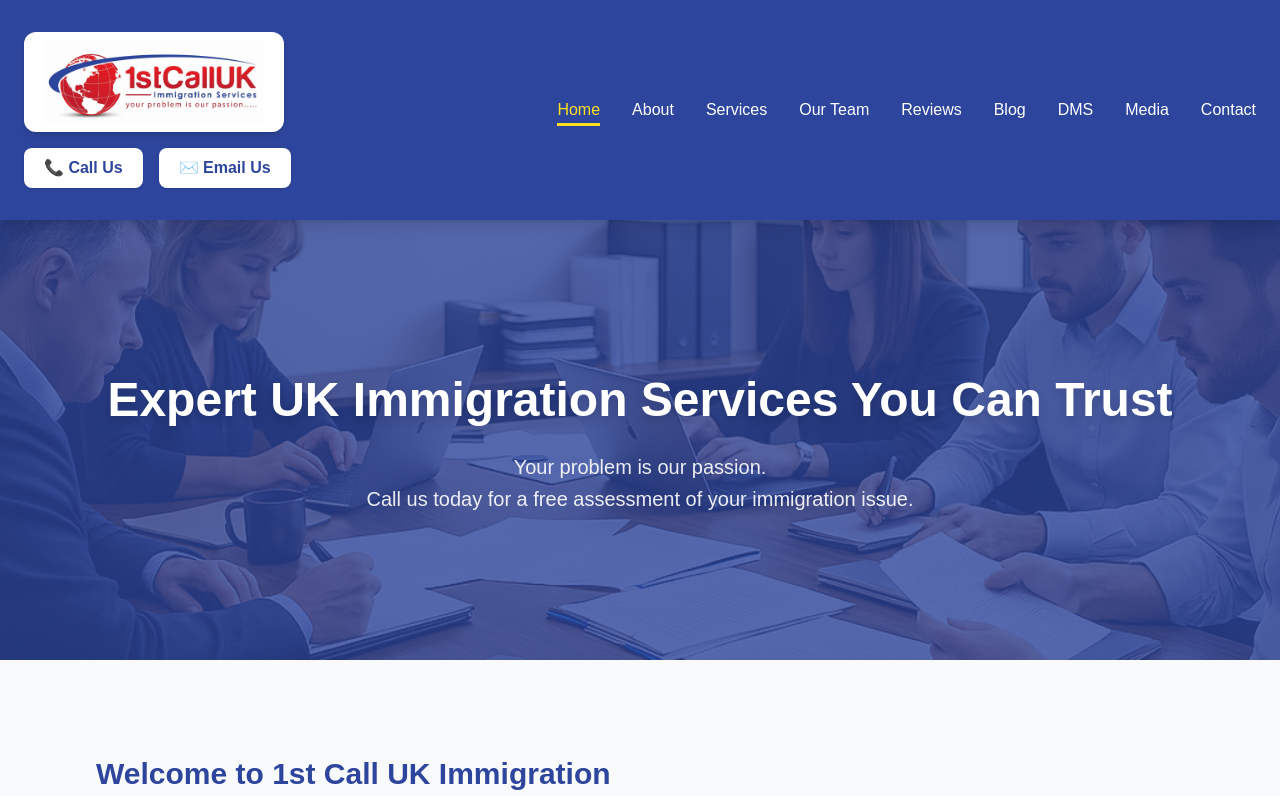
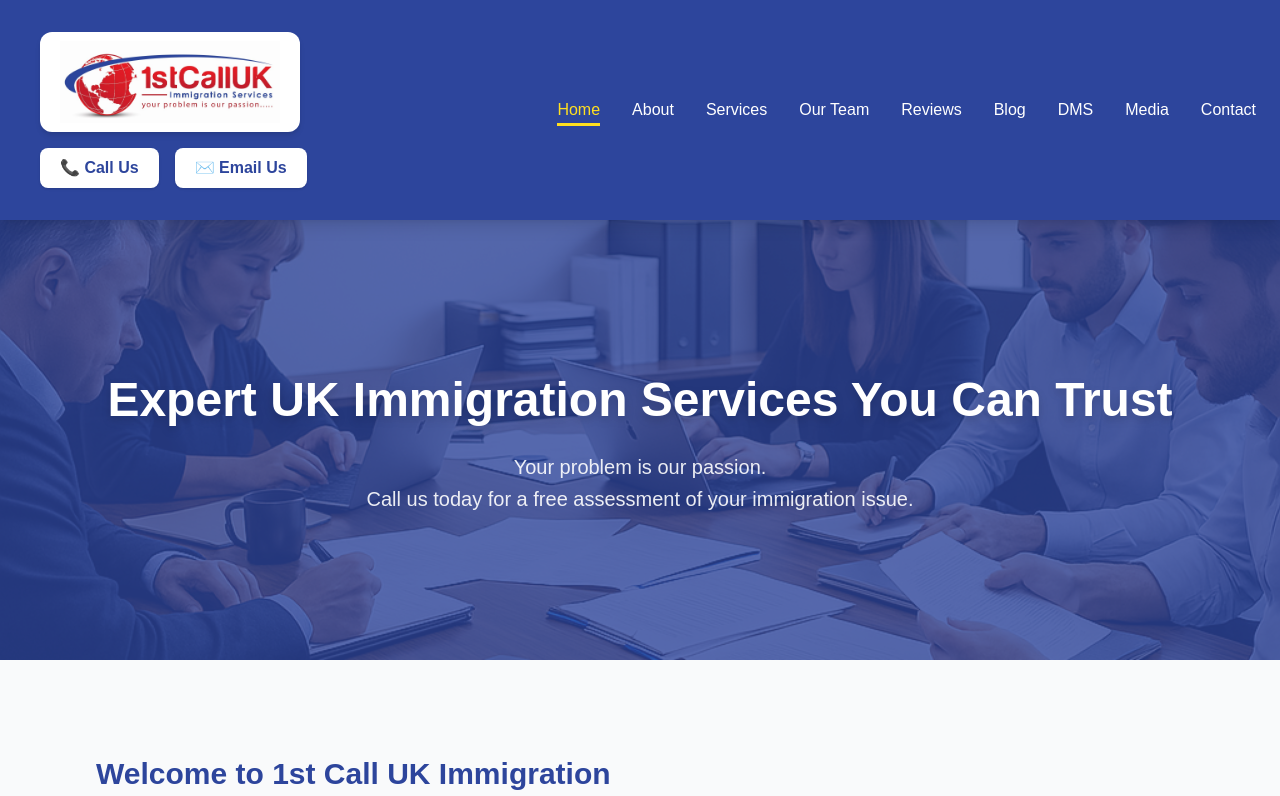
Before and after one commit to Getu4ever/1stcalluk, a Next.js app: page / in a window 1280 px wide. Shown: the top 796 px of the page. Built offline with nearby package versions, Linux system fonts and the light colour scheme.

Commit message:
Fix logo alignment on header across environments

```diff
--- a/src/app/layout.tsx
+++ b/src/app/layout.tsx
@@ -32,6 +32,7 @@
     <div className="flex flex-col items-start gap-4">
 
       {/* Logo */}
+        <div className="flex flex-col items-start gap-4 pl-3 md:pl-4">
   <Link href="/" className="block">
     <div className="w-[260px] h-[100px] relative bg-white rounded-xl shadow-md border border-white/40 overflow-hidden">
       <Image
@@ -44,7 +45,6 @@
     </div>
   </Link>
 
-      {/* Contact Buttons (below logo) */}
   <div className="hidden md:flex gap-4">
     <a
       href="tel:+441158453325"
@@ -52,7 +52,6 @@
     >
       📞 Call Us
     </a>
-
     <a
       href="mailto:info@karoldigital.co.uk"
       className="bg-white text-[#2d459c] font-semibold py-2 px-5 rounded-lg shadow hover:bg-gray-100 transition-colors duration-300 flex items-center gap-2"
@@ -60,6 +59,8 @@
       ✉️ Email Us
     </a>
   </div>
+</div>
+
 
     </div>
 
```
Lines whose indentation alone changed are shown as unchanged.
